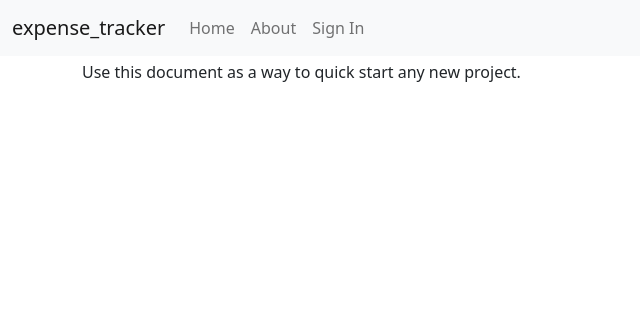
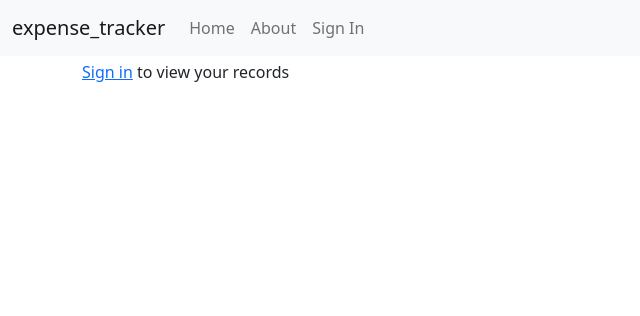
Before and after one commit to yyi-t/expense_tracker, a Django app: template expense_tracker/templates/pages/home.html in a window 1280 px wide. Shown: the top 316 px of the page, without its empty margins (0-640 px from the left). Run offline with Django 5.2, Linux system fonts and the light colour scheme; the template is opened without the code that fills it, so the values that code supplies are empty; some libraries are stand-ins or nearby versions.

Commit message:
Update readme file and home page.

```diff
--- a/expense_tracker/templates/pages/about.html
+++ b/expense_tracker/templates/pages/about.html
@@ -1 +1,5 @@
 {% extends "base.html" %}
+
+{% block content %}
+  <p>This web app allows user to manage records</p>
+{% endblock content %}
--- a/expense_tracker/templates/pages/home.html
+++ b/expense_tracker/templates/pages/home.html
@@ -1 +1,13 @@
 {% extends "base.html" %}
+
+{% block content %}
+  {% if request.user.is_authenticated %}
+    <p>
+      Go to <a href="{% url 'tracker:record-list' %}">record page</a> to view your records
+    </p>
+  {% else %}
+    <p>
+      <a href="{% url 'account_login' %}">Sign in</a> to view your records
+    </p>
+  {% endif %}
+{% endblock content %}
```
Also changed, not shown: README.md, 5 other files.
